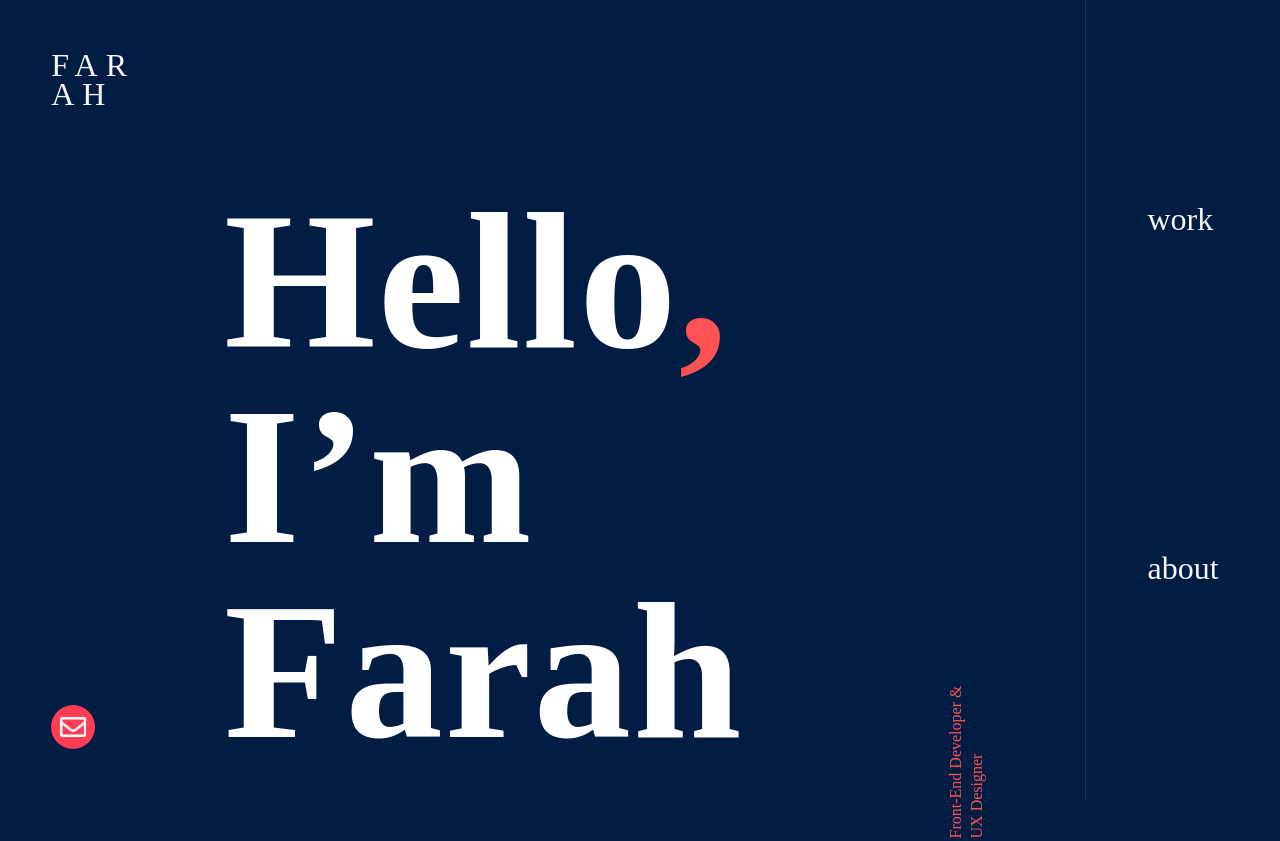
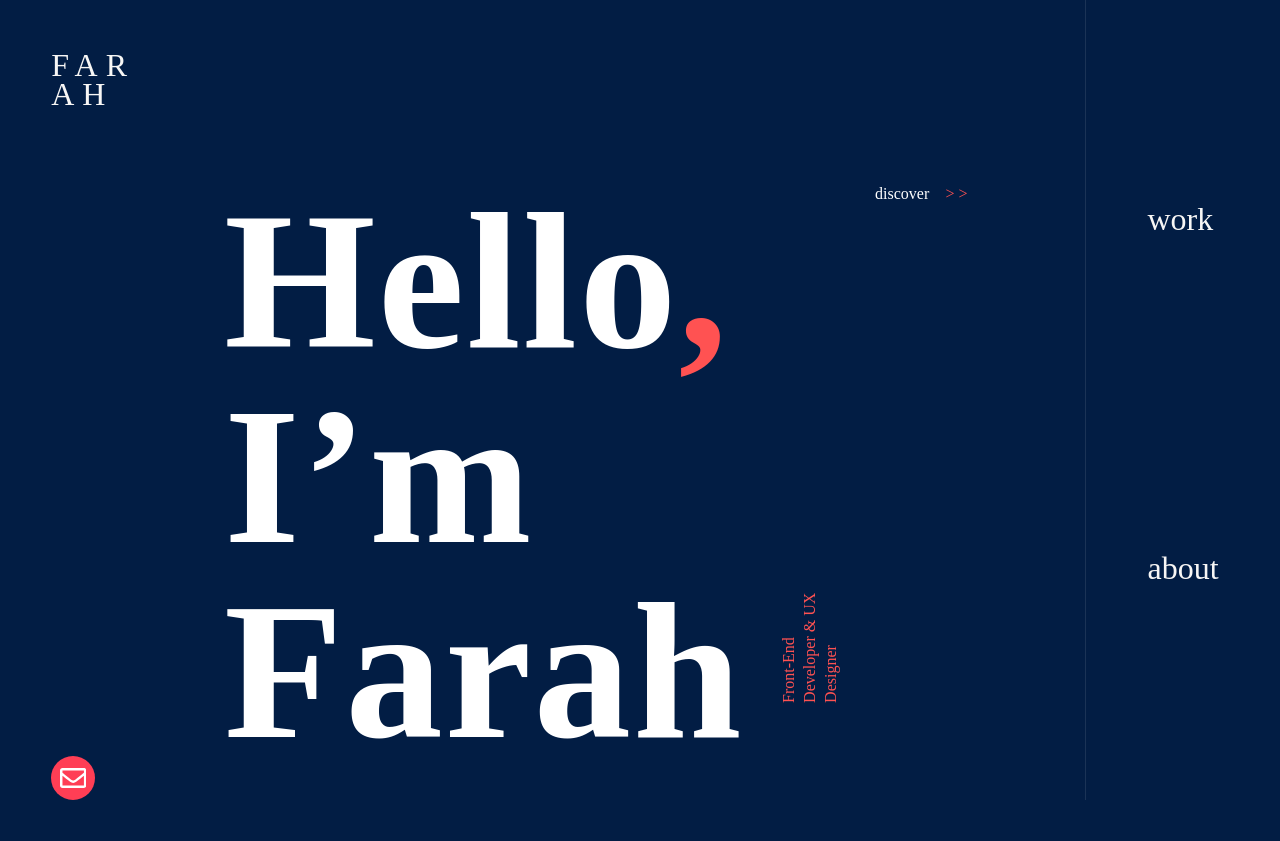
Before and after one commit to FarahMint/gatsby-perso-profile, a Gatsby site: page / in a window 1280 px wide. Built offline with nearby package versions, Linux system fonts and the light colour scheme; Gatsby itself is replaced by a stand-in of ours.

Commit message:
cta home page

```diff
--- a/src/components/Home.js
+++ b/src/components/Home.js
@@ -1,4 +1,5 @@
-import React from 'react'
+import React from 'react';
+import AniLink from "gatsby-plugin-transition-link/AniLink"
 
 export default function Home() {
     return (
@@ -8,6 +9,15 @@ export default function Home() {
 
           <p className="small-height">
               Front-End Developer &amp; UX Designer</p>
+            <div className="cta">
+              <AniLink
+               paintDrip
+                to="/about" hex="#FF3E55">
+               discover
+               <span> > > </span>
+
+              </AniLink>
+            </div>
         </section>
         </article>
     )
--- a/src/components/layout.css
+++ b/src/components/layout.css
@@ -699,7 +699,7 @@ color:#FF3E55;
   width: 44px;
   height: 44px;
   z-index: 99999;
-  bottom: 4vw;
+  bottom: 0;
   left: 4vw;
   text-align: center;
 }
@@ -783,7 +783,7 @@ color: #FF3E55;
 }
  section.header{
   display: flex;
-  justify-content: center;
+  /* justify-content: center; */
   align-items: center;
 }
 
@@ -801,7 +801,55 @@ p.small-height {
     transform: rotate(-90deg);
     align-self: flex-end;
     color: #FF5252;
+    margin-bottom: 15%;
 }
+/* CTA */
+.cta{
+  margin-bottom: auto;
+  width: 40%;
+}
+.cta a{
+  color:#fff;
+}
+
+
+.cta a:hover{
+  text-decoration-line: line-through;
+  transition: all 0.8s linear;
+}
+.cta span{
+  color: #FF5252;
+  padding-left:.05rem;
+}
+
+@keyframes slide {
+  0% {
+      transform: translateX(5%);
+  }
+  50% {
+    transform: translateX(25%);
+
+  }
+  100% {
+    transform: translateX(100%);
+  }
+}
+.cta {
+  position: relative;
+}
+.cta span {
+  position:absolute;
+  margin-left: .75rem;
+}
+.cta span {
+  animation-name: slide;
+  animation-duration: 2s;
+  animation-timing-function: ease-in-out;
+  animation-iteration-count: infinite;
+  animation-direction: alternate;
+  animation-delay: .5s;
+}
+
 
 @media screen and (max-width: 991px){
   section.header{
@@ -839,6 +887,9 @@ p.small-height {
   font-size: calc(100% + 1vw);
   text-transform: capitalize;
 }
+.bio-text h3:last-of-type{
+  text-align: right;
+}
 
 .bio-text p{
   line-height: 38px;
@@ -874,10 +925,7 @@ p.small-height {
 .stack-animation{
   display: flex;
   flex-wrap:wrap;
-  align-self: flex-end;
-  justify-content: center;
-
-
+  font-size: calc(100% + 1vw);
 }
 
 
@@ -891,56 +939,24 @@ p.small-height {
 
 .stack-animation div:nth-child(1){
 color:#F16529;
-/* transform: translateY(100%);
-animation: move-me-down infinite alternate 5s; */
 }
 .stack-animation div:nth-child(2){
   color:#2965f1;
-  /* animation: move-me-down infinite alternate 5s; */
+
 }
 .stack-animation div:nth-child(3){
 color:#c69;
-/* animation: move-me-down infinite alternate 5s; */
 }
 .stack-animation div:nth-child(4){
   color:#F0DB4F;
-  /* animation: move-me-up infinite alternate 5s; */
 }
 .stack-animation div:nth-child(5){
 color:#61dbfb;
-/* animation: move-me-up infinite alternate 5s; */
 }
 .stack-animation div:nth-child(6){
 color:#41B883;
-/* animation: move-me-up infinite alternate 5s; */
 }
 
-@keyframes color-me-in {
-  0% {
-    background: #fff;
-  }
-  100% {
-    background: black;
-  }
-}
-
-/* @keyframes move-me-down {
-  0% {
-    transform: translateY(150%);
-  }
-  100% {
-    transform: translateY(0);
-  }
-}
-
-@keyframes move-me-up {
-  0% {
-    transform: translateY(-100%);
-  }
-  100% {
-    transform: translateY(0);
-  }
-} */
 
 @media (min-width: 992px){
 .single--container {
```
Also changed, not shown: src/components/Navbar.js (line endings or trailing spaces).
